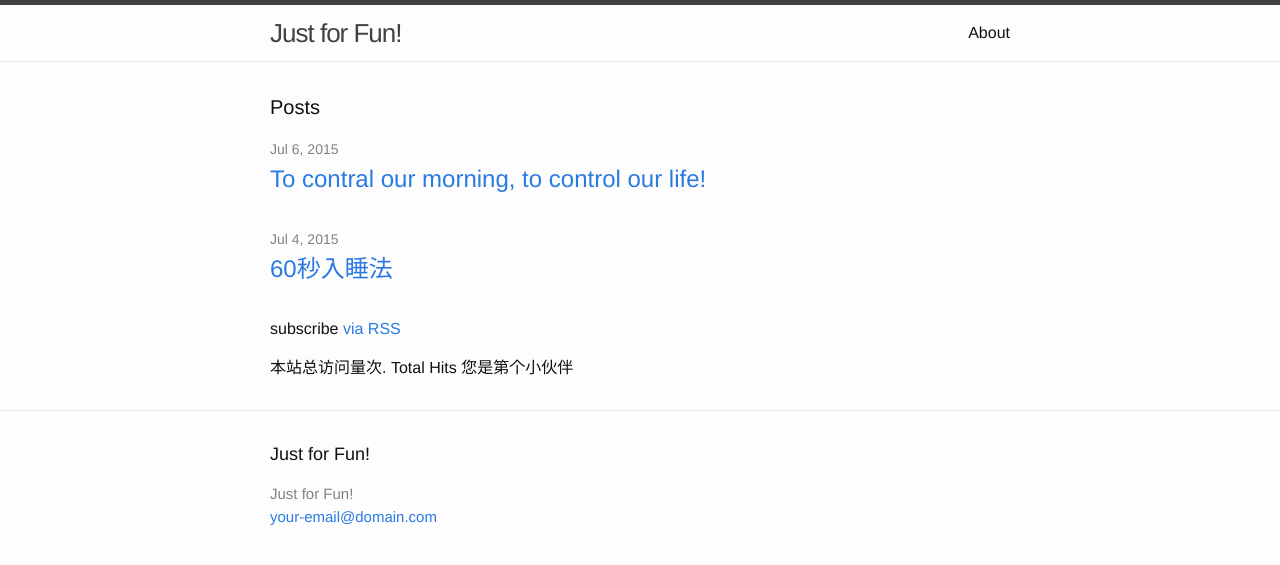
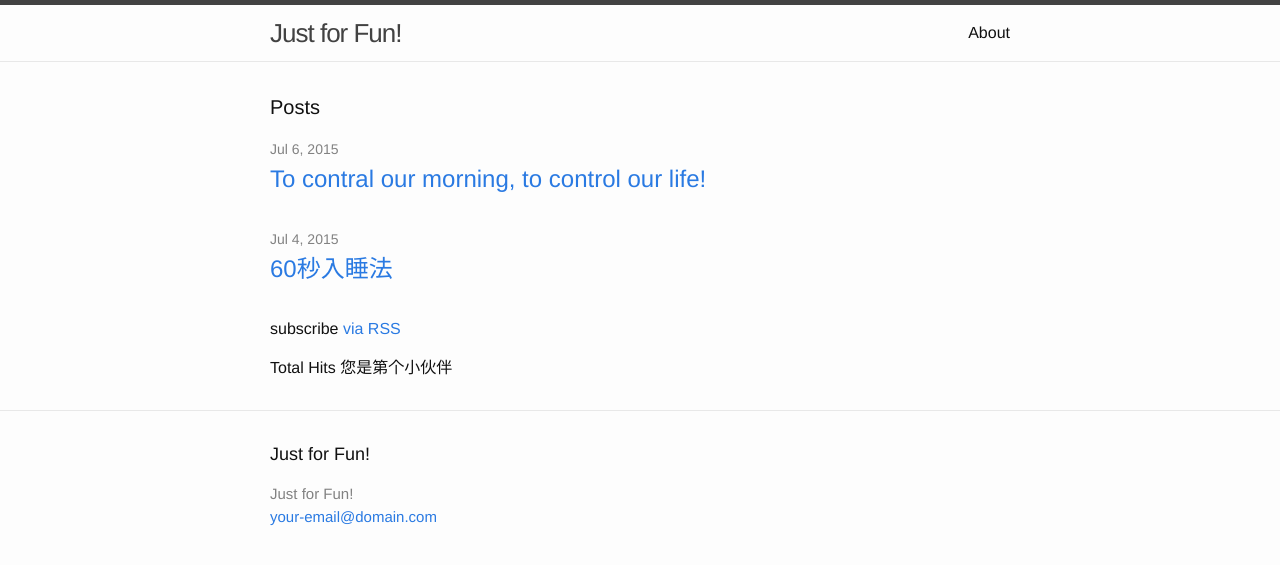
Before and after one commit to gsamful/gsamful.github.io, a Jekyll site: the page built from index.html, in a window 1280 px wide. Shown: the top 565 px of the page. Built offline with Jekyll 4.4.1, drawn with Linux system fonts in a browser that asks for light colours; the list of posts is cut into pages by our own code; comment, search, counter and statistics services are not loaded.

Commit message:
Initial commit

```diff
--- a/index.html
+++ b/index.html
@@ -21,10 +21,6 @@ layout: default
   <p class="rss-subscribe">subscribe <a href="{{ "/feed.xml" | prepend: site.baseurl }}">via RSS</a></p>
 
 
-  <span id="busuanzi_container_site_pv">
-    本站总访问量<span id="busuanzi_value_site_uv"></span>次.
-  </span>
-
 
 
 Total <span id="busuanzi_value_page_pv"></span> Hits
```
